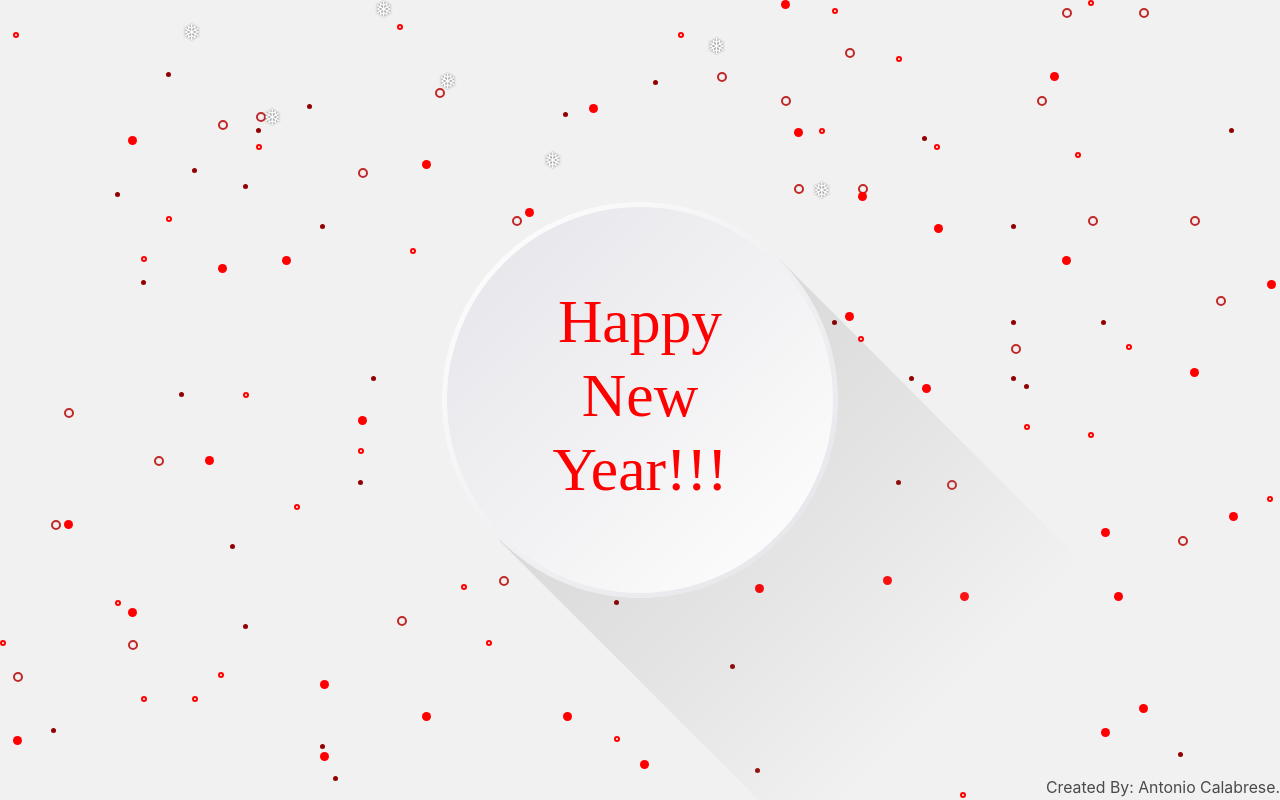
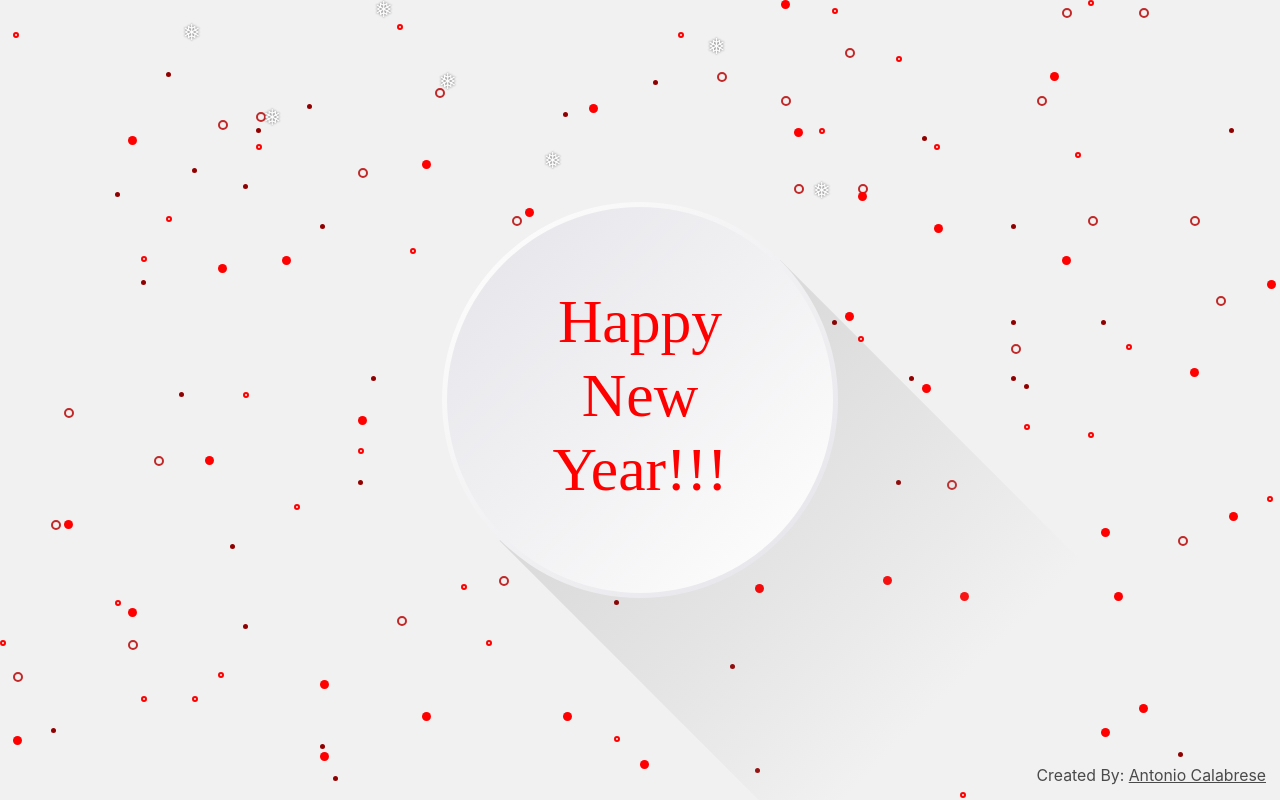
Before and after one commit to ancalabrese/Happy-Holidays, a React (Create React App) app: page / in a window 1280 px wide. Built offline with nearby package versions, Linux system fonts and the light colour scheme; a web font is replaced by a local one.

Commit message:
Credits position adjustments

```diff
--- a/src/Components/App/App.js
+++ b/src/Components/App/App.js
@@ -36,7 +36,7 @@ function App() {
         </Col>
       </Row>
       <div className={Style.credits} onClick={() => onLinkClick("https://antonio-calabrese.com")}>
-        Created By: Antonio Calabrese.
+        Created By: <u>Antonio Calabrese</u>
       </div>
     </Container>
   );
--- a/src/Components/App/App.module.css
+++ b/src/Components/App/App.module.css
@@ -8,9 +8,10 @@
 
 .credits{
   position:absolute;
-  bottom: 0;
-  right: 0;
+  bottom: 12px;
+  right: 14px;
   font-size: 0.9rem;
   color: #4a4a4a;
   cursor: pointer;
+  z-index:  5;
 }
```
Also changed, not shown: 1 other file (tests, documents, lock files or other folders).
